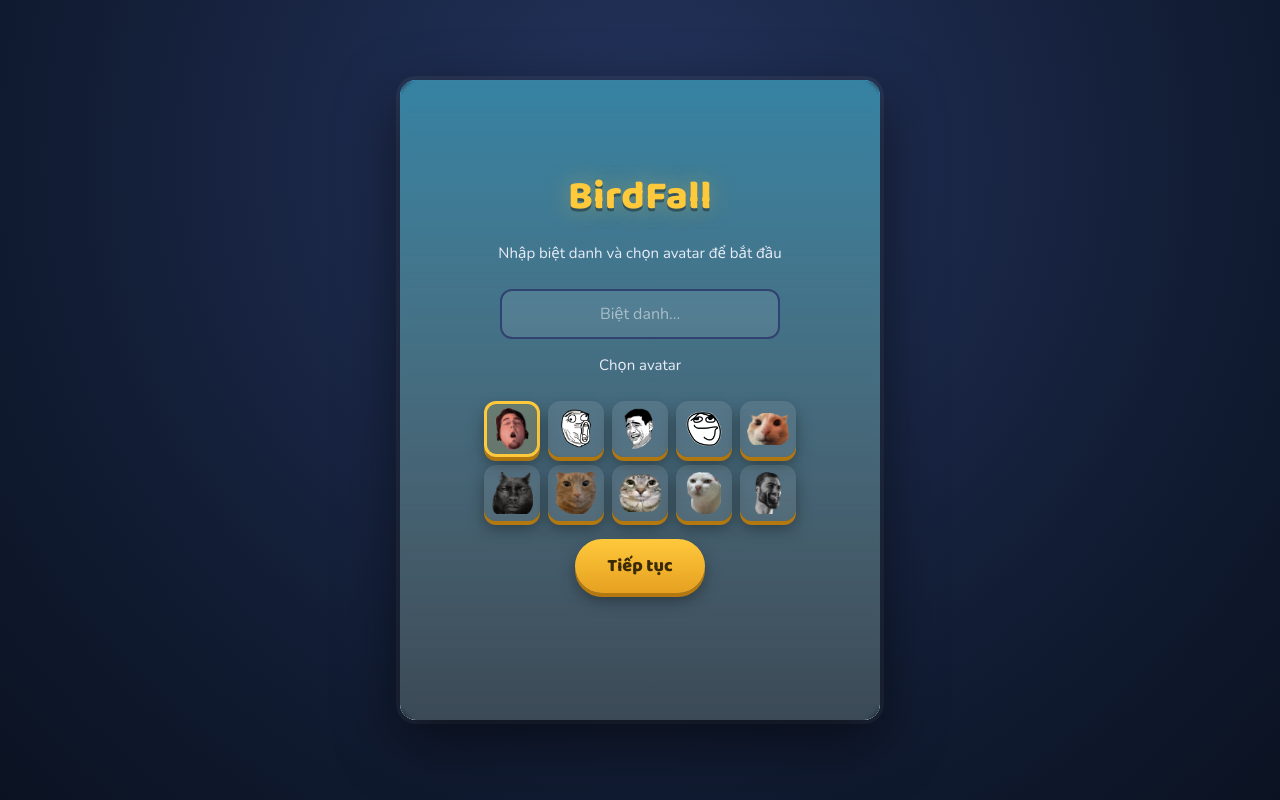
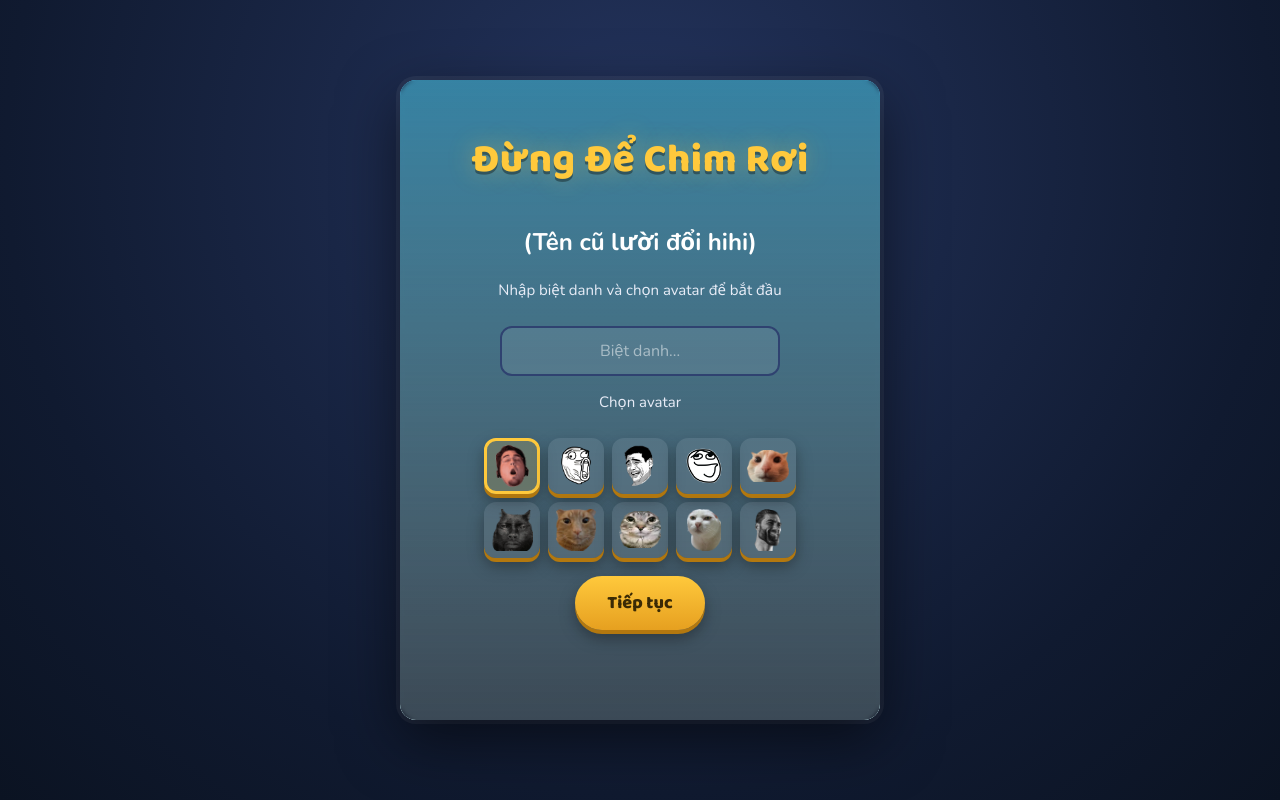
Before and after one commit to predtn/BirdFall, a website: page index.html in a window 1280 px wide. Drawn offline with nearby package versions, Linux system fonts and the light colour scheme; no server answers.

Commit message:
Update Logo and Title

```diff
--- a/index.html
+++ b/index.html
@@ -3,7 +3,8 @@
 <head>
 <meta charset="UTF-8">
 <meta name="viewport" content="width=device-width, initial-scale=1.0">
-<title>BirdFall - Flappy Quiz Multiplayer</title>
+<title>Đừng Để Chim Rơi - Flappy Quiz Multiplayer</title>
+<link rel="icon" type="image/jpeg" href="assets/LOGO.jpg">
 <link rel="stylesheet" href="style.css">
 </head>
 <body>
@@ -12,7 +13,8 @@
 
     <!-- 1. Nhập nickname -->
     <div id="nickname-screen" class="overlay">
-      <h1>BirdFall</h1>
+      <h1>Đừng Để Chim Rơi</h1>
+      <h2>(Tên cũ lười đổi hihi)</h2>
       <p>Nhập biệt danh và chọn avatar để bắt đầu</p>
       <input id="nickname-input" type="text" maxlength="16" placeholder="Biệt danh..." autocomplete="off">
       <p class="field-label">Chọn avatar</p>
```
Also changed, not shown: assets/LOGO.jpg (added).
